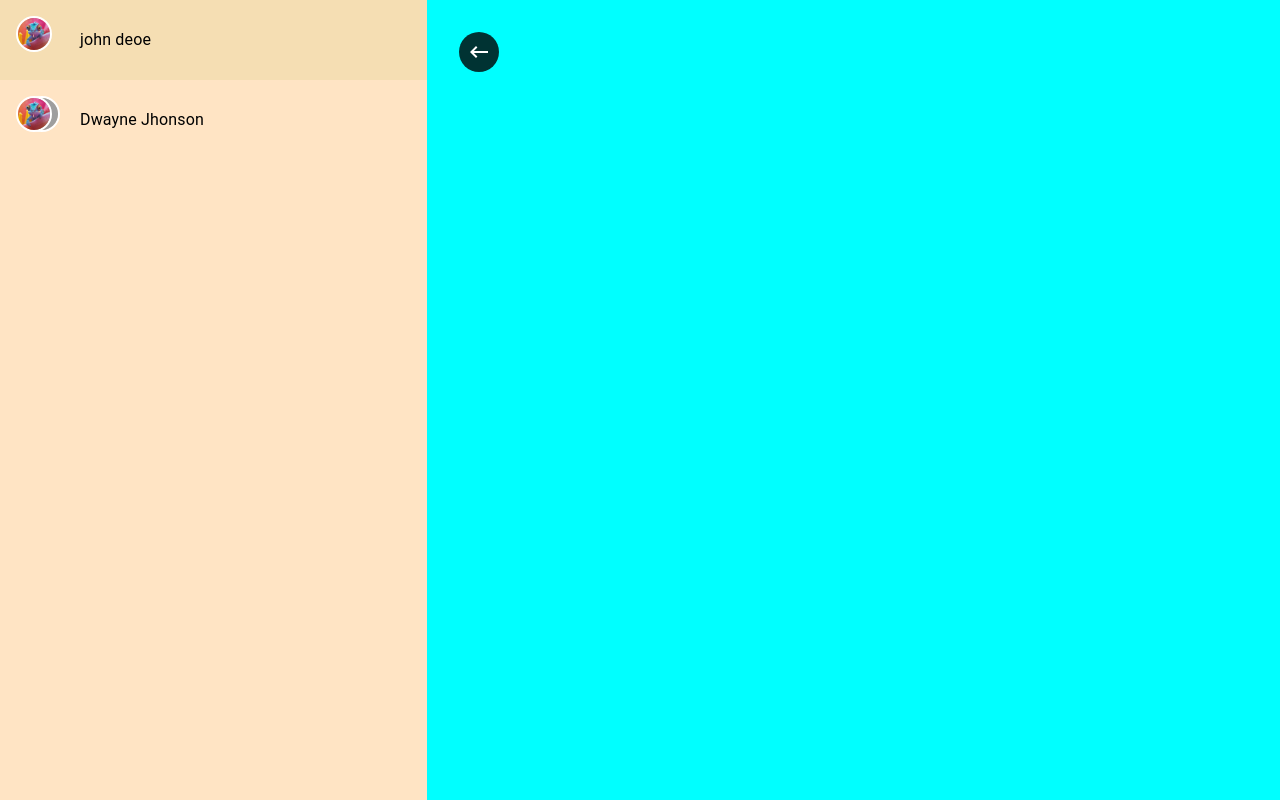
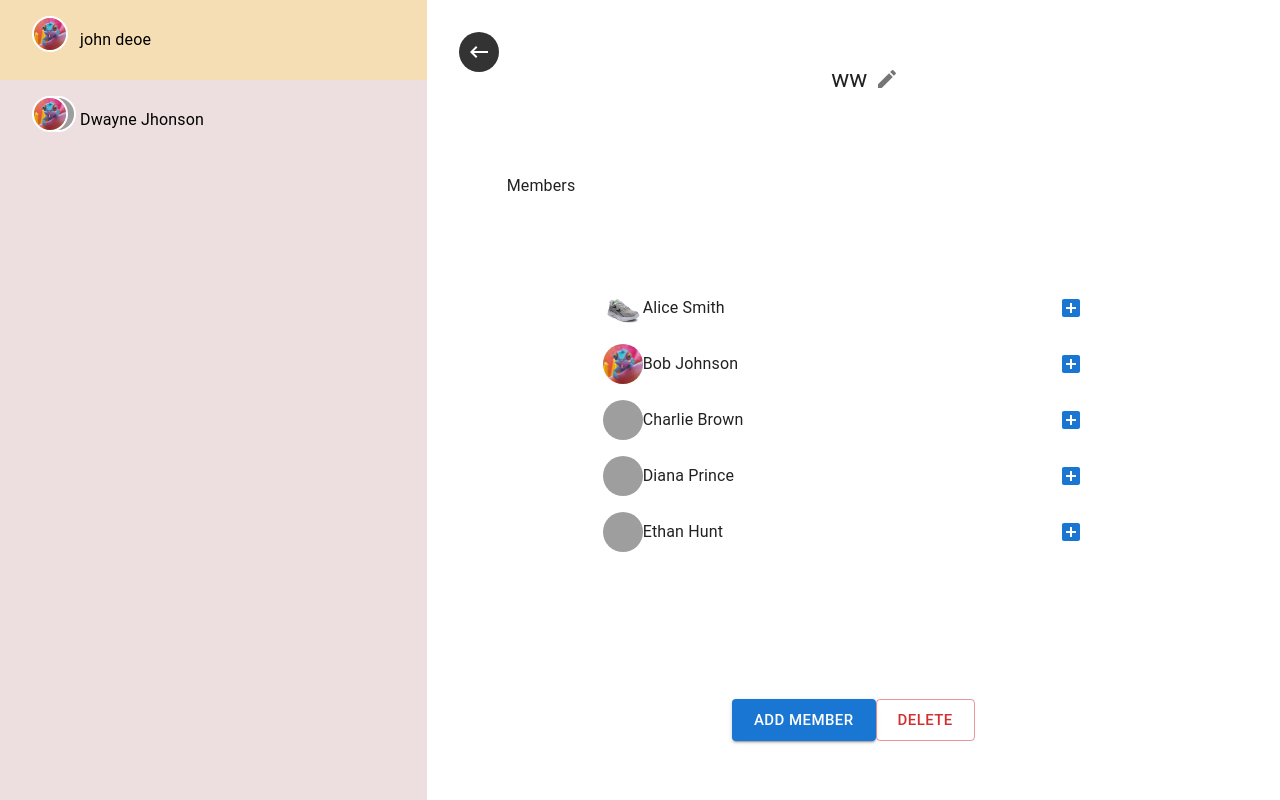
Before and after one commit to syedsohaillahmed/chat-app-frontend, a React (Vite) app: page /group in a window 1280 px wide. Built offline with nearby package versions, Linux system fonts and the light colour scheme; grey boxes are pictures that could not be loaded.

Commit message:
Added groups members compoent

```diff
--- a/src/components/Specific/ChatList.jsx
+++ b/src/components/Specific/ChatList.jsx
@@ -17,7 +17,7 @@ const ChatList = ({
 }) => {
   return (
     <>
-      <Stack width={w} direction={"column"}>
+      <Stack width={w} direction={"column"} overflow={"auto"} height={"100%"} >
         {chats?.map((data, index) => {
           const { avatar, _id, name, groupChat, members } = data;
 
--- a/src/components/Specific/group-components/GroupList.jsx
+++ b/src/components/Specific/group-components/GroupList.jsx
@@ -5,7 +5,7 @@ import GroupListItem from "./GroupListItem";
 const GroupList = ({ w = "100%", myGroups = [], chatId = "" }) => {
   return (
     <>
-      <Stack>
+      <Stack sx={{bgcolor:"rgb(237, 223, 224)", height:"100vh"}} >
         {myGroups.length > 0 ? (
           myGroups.map((group) => <GroupListItem key={group._id} group={group} chatId={chatId} />)
         ) : (
--- a/src/components/constants/Colors.js
+++ b/src/components/constants/Colors.js
@@ -2,3 +2,4 @@ export const orange = "#ea7070"
 export const homeBackgroundColor= "#e9f0e5"
 export const senderNameColor = "#0ccbf3"
 export const messagebgcolor ="#414249"
+export const backgroundgradient = "linear-gradient(rgba(200,200,200,0.5),rgba(126,110,220,0.5) )"
--- a/src/components/layout/AppLayout.jsx
+++ b/src/components/layout/AppLayout.jsx
@@ -7,7 +7,7 @@ import Paper from "@mui/material/Paper";
 import Grid from "@mui/material/Grid";
 import ChatList from "../Specific/ChatList";
 import { samplechatsData } from "../constants/sampleData";
-import { useParams } from "react-router-dom";
+import { Link, useNavigate, useParams } from "react-router-dom";
 import Profile from "../Specific/Profile";
 
 const AppLayout = () => (WrappedComponet) => {
@@ -20,10 +20,16 @@ const AppLayout = () => (WrappedComponet) => {
       e.preventDefault();
       console.log(e, _id, groupChat);
     };
-
+    const navigate = useNavigate();
+    const handlenavigate = () => {
+      console.log("clicked");
+      navigate("/");
+    };
     return (
       <>
-        <Title />
+        <div onClick={() => handlenavigate()}>
+          <Title />
+        </div>
         <HeaderLayout />
         {/* <Box sx={{ flexGrow: 1 }}> */}
         <Grid height={"calc(100vh - 4rem)"} container spacing={2}>
@@ -35,7 +41,7 @@ const AppLayout = () => (WrappedComponet) => {
             sm={4} // Show on small screens
             lg={3} // Adjust size on large screens
             sx={{
-              backgroundColor:"#EDDFE0",
+              backgroundColor: "#EDDFE0",
               display: { xs: "none", sm: "block" }, // Only show on small screens and above
             }}
           >
--- a/src/components/shared-components/AvatarCard.jsx
+++ b/src/components/shared-components/AvatarCard.jsx
@@ -5,7 +5,7 @@ const AvatarCard = ({ avatar = [], max = 4 }) => {
   return (
     <Stack direction={"row"} spacing={0.5}>
       <Box width={"4rem"} height={"3rem"}>
-        <AvatarGroup max={max}>
+        <AvatarGroup max={max} sx={{position:"relative"}} >
           {avatar.map((avatar, index) => (
             <Avatar
               key={Math.random() * 100}
--- a/src/components/shared-components/UserList.jsx
+++ b/src/components/shared-components/UserList.jsx
@@ -9,18 +9,20 @@ import {
 } from "@mui/material";
 import React, { memo } from "react";
 
-const UserList = ({ user = [], handleAddFriend }) => {
+const UserList = ({ user = [], handleAddFriend, styling={} }) => {
   return (
     <List sx={{ width: "100%" }}>
-      {user.map((user, index) => (
-        <ListItem key={index}>
+      {user?.map((user, index) => (
+        <ListItem {...styling} key={index}>
           <Container
+
             sx={{
               justifyContent: "space-between",
               display: "flex",
               alignItems:"center",
               direction: "row",
               width: "100%",
+
             }}
           >
             <Container
--- a/src/pages/Group.jsx
+++ b/src/pages/Group.jsx
@@ -1,23 +1,32 @@
-import React, { useState } from "react";
-import { Box, Drawer, Grid, IconButton, Tooltip } from "@mui/material";
+import React, { useEffect, useState } from "react";
 import {
-  KeyboardBackspace,
-  Menu,
-} from "@mui/icons-material";
-import { useNavigate, useParams, useSearchParams } from "react-router-dom";
+  Box,
+  Button,
+  Drawer,
+  Grid,
+  IconButton,
+  Stack,
+  TextField,
+  Tooltip,
+  Typography,
+} from "@mui/material";
+import { Done, Edit, KeyboardBackspace, Menu } from "@mui/icons-material";
+import { useNavigate, useSearchParams } from "react-router-dom";
 import GroupList from "../components/Specific/group-components/groupList";
-import { samplechatsData } from "../components/constants/sampleData";
+import { samplechatsData, userData } from "../components/constants/sampleData";
+import UserList from "../components/shared-components/UserList";
+import { backgroundgradient, orange } from "../components/constants/Colors";
+
 
 const Group = () => {
   const navigate = useNavigate();
 
-  const chatId = useSearchParams()[0].get("group")
-
+  const chatId = useSearchParams()[0].get("group");
 
   const [isdrawerOpen, setIsDrawerOpen] = useState(false);
 
   const handleMobileMenu = () => {
-    setIsDrawerOpen((prev) => !prev);
+    setIsDrawerOpen(true);
   };
 
   const navigatBack = () => {
@@ -28,6 +37,107 @@ const Group = () => {
   const handleCloseDrawer = () => {
     setIsDrawerOpen(false);
   };
+
+  const [isEditgroupName, setIsEditGroupName] = useState(false);
+  const [groupNameheading, setGroupNameHeading] = useState("ws");
+  const [groupNameheadingUPValue, setGroupNameHeadingUPvalue] = useState("");
+
+  useEffect(() => {
+    if(chatId){
+
+    }
+    return () => {
+      setIsEditGroupName(false);
+      setGroupNameHeading("ww");
+      setGroupNameHeadingUPvalue("ss");
+    };
+  }, [chatId]);
+
+  const handleGroupNameEdit = () => {
+    setIsEditGroupName((prev) => !prev);
+  };
+
+  const handleUpdateGroupName = () => {
+    setIsEditGroupName(false);
+    console.log("group name edit");
+  };
+
+  const handleGroupNameChane = (e) => {
+    console.log(e.target.value);
+    setGroupNameHeading(e.target.value);
+  };
+
+  const GroupName = (
+    <Stack
+      direction={"row"}
+      sx={{ ml:"2rem",padding: "1rem", display: "flex", flexDirection: "row" }}
+    >
+      {isEditgroupName ? (
+        <>
+          <TextField value={groupNameheading} onChange={handleGroupNameChane} />
+          <IconButton onClick={handleUpdateGroupName}>
+            <Done />
+          </IconButton>
+        </>
+      ) : (
+
+        <>
+        {groupNameheading !=="" &&
+
+            <Stack
+              sx={{
+                display: "flex",
+                alignItems: "center",
+                flexDirection: "row",
+              }}
+            >
+              <Typography variant="h5">{groupNameheading}</Typography>
+              <IconButton onClick={handleGroupNameEdit}>
+                <Edit />
+              </IconButton>
+            </Stack>
+
+        }
+        </>
+
+      )}
+    </Stack>
+  );
+
+  const handleAddMemeber = ()=>{
+    //create a dialog
+    console.log("add meber clicked")
+  }
+
+  const handleDeleteMmeber = ()=>{
+    //create a dialog here as well
+    console.log("delete meber clicked")
+  }
+
+  const ButtonGroup = (
+    <>
+      <Stack
+        direction={{
+          xs: "column-reverse",
+          sm: "row",
+        }}
+        p={{
+          xs: "0",
+          sm: "1rem",
+          md: "1rem 4rem",
+        }}
+
+      >
+        <Button onClick={handleAddMemeber} size="large" variant="contained" color="primary">
+          Add Member
+        </Button>
+
+        <Button onClick={handleDeleteMmeber} size="large" variant="outlined" color="error">
+          Delete
+        </Button>
+      </Stack>
+    </>
+  );
 
   return (
     <Grid container height={"100vh"}>
@@ -40,10 +150,11 @@ const Group = () => {
             sm: "block",
           },
           width: "100%",
-          bgcolor: "bisque",
+          // bgcolor: "bisque",
+          bgcolor:"rgb(237, 223, 224)"
         }}
       >
-       <GroupList myGroups={samplechatsData} chatId={chatId} />
+        <GroupList myGroups={samplechatsData} chatId={chatId} />
       </Grid>
 
       <Grid
@@ -55,10 +166,12 @@ const Group = () => {
           flexDirection: "column",
           alignItems: "center",
           position: "relative",
-          backgroundColor: "aqua",
+          // backgroundColor: "aqua",
           padding: "1rem 3rem",
+          justifyContent:"space-between"
         }}
       >
+        {/* //back button */}
         <div>
           <Tooltip title="Back">
             <IconButton
@@ -76,6 +189,41 @@ const Group = () => {
           </Tooltip>
         </div>
 
+
+        {GroupName}
+
+        <Typography m={"2rem"} alignSelf={"flex-start"} variant="body1">
+          Members
+        </Typography>
+
+        <Stack
+          padding={{
+            sm: "1rem",
+            xs: "0rem",
+            md: "1rem 4rem",
+          }}
+          spacing={"2rem"}
+          direction={"column"}
+          alignSelf={"flex-start"}
+          sx={{
+            boxSizing: "border-box",
+            maxWidth: "45rem",
+            width: "100%",
+            height: "50vh",
+            bgcolor: "white",
+            overflow: "auto",
+          }}
+        >
+         {
+          userData &&
+              <UserList   user={userData}   />
+
+         }
+        </Stack>
+
+        {ButtonGroup}
+
+        {/* //menu icon for mobile view */}
         <div>
           <Box>
             <IconButton
@@ -97,14 +245,17 @@ const Group = () => {
         <Drawer
           sx={{
             display: {
+              xs: "block",
               sm: "none",
-              xs: "block",
             },
+            width: "100%",
+            // bgcolor: "bisque",
+
           }}
           open={isdrawerOpen}
           onClose={handleCloseDrawer}
         >
-          <GroupList w={"50vw"}  myGroups={samplechatsData} chatId={chatId} />
+          <GroupList w={"50vw"} myGroups={samplechatsData} chatId={chatId} />
         </Drawer>
       </Grid>
     </Grid>
```
